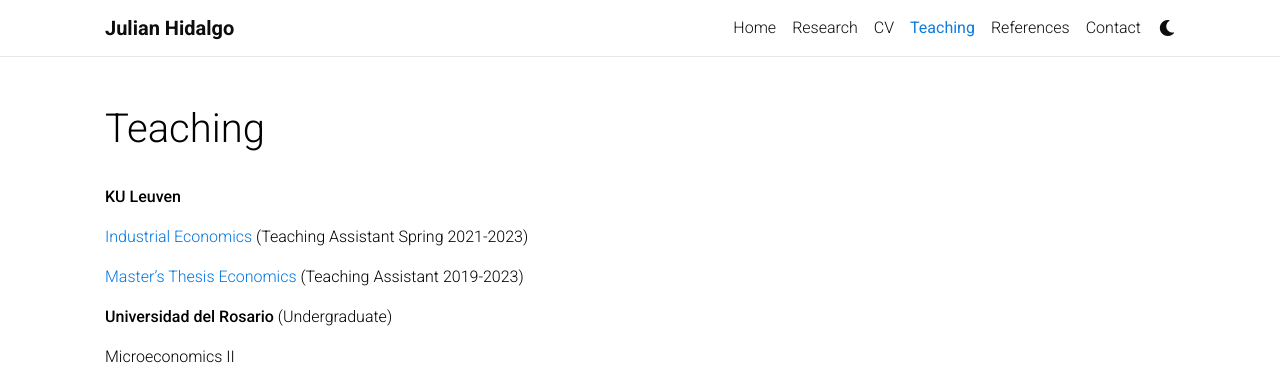
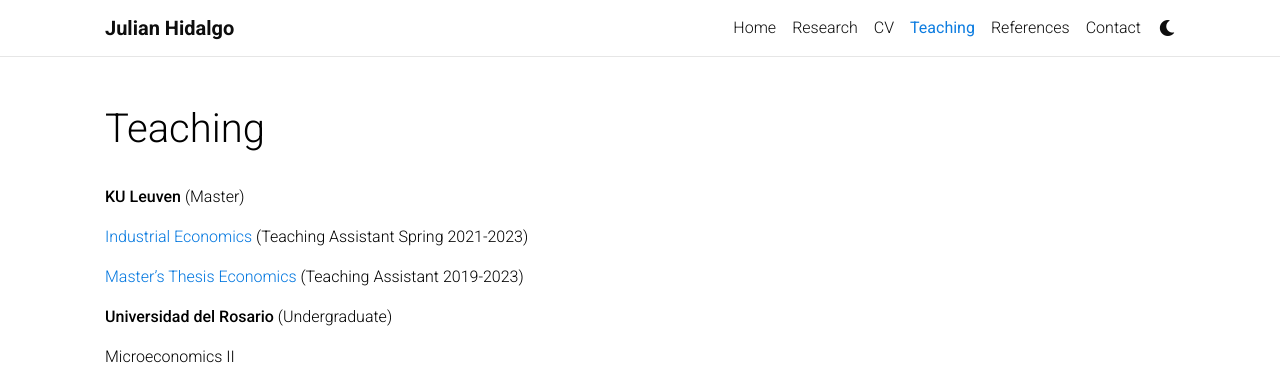
Before and after one commit to JulianHidalgoRodriguez/JulianHidalgoRodriguez.github.io, a Jekyll site: the page built from _pages/teaching.md, in a window 1280 px wide. Shown: the top 379 px of the page. Built offline with Jekyll 4.4.1, drawn with Linux system fonts in a browser that asks for light colours; comment, search, counter and statistics services are not loaded; a style sheet for code colours, icons or effects is not loaded.

Commit message:
Update teaching.md

```diff
--- a/_pages/teaching.md
+++ b/_pages/teaching.md
@@ -7,7 +7,7 @@ nav: true
 nav_order: 3
 ---
 
-<strong>KU Leuven</strong>
+<strong>KU Leuven</strong> (Master)
 
 <a href="https://onderwijsaanbod.kuleuven.be/syllabi/e/D0M47BE.htm#activetab=doelstellingen_idp1780352">Industrial Economics</a> (Teaching Assistant Spring 2021-2023)
 
```
